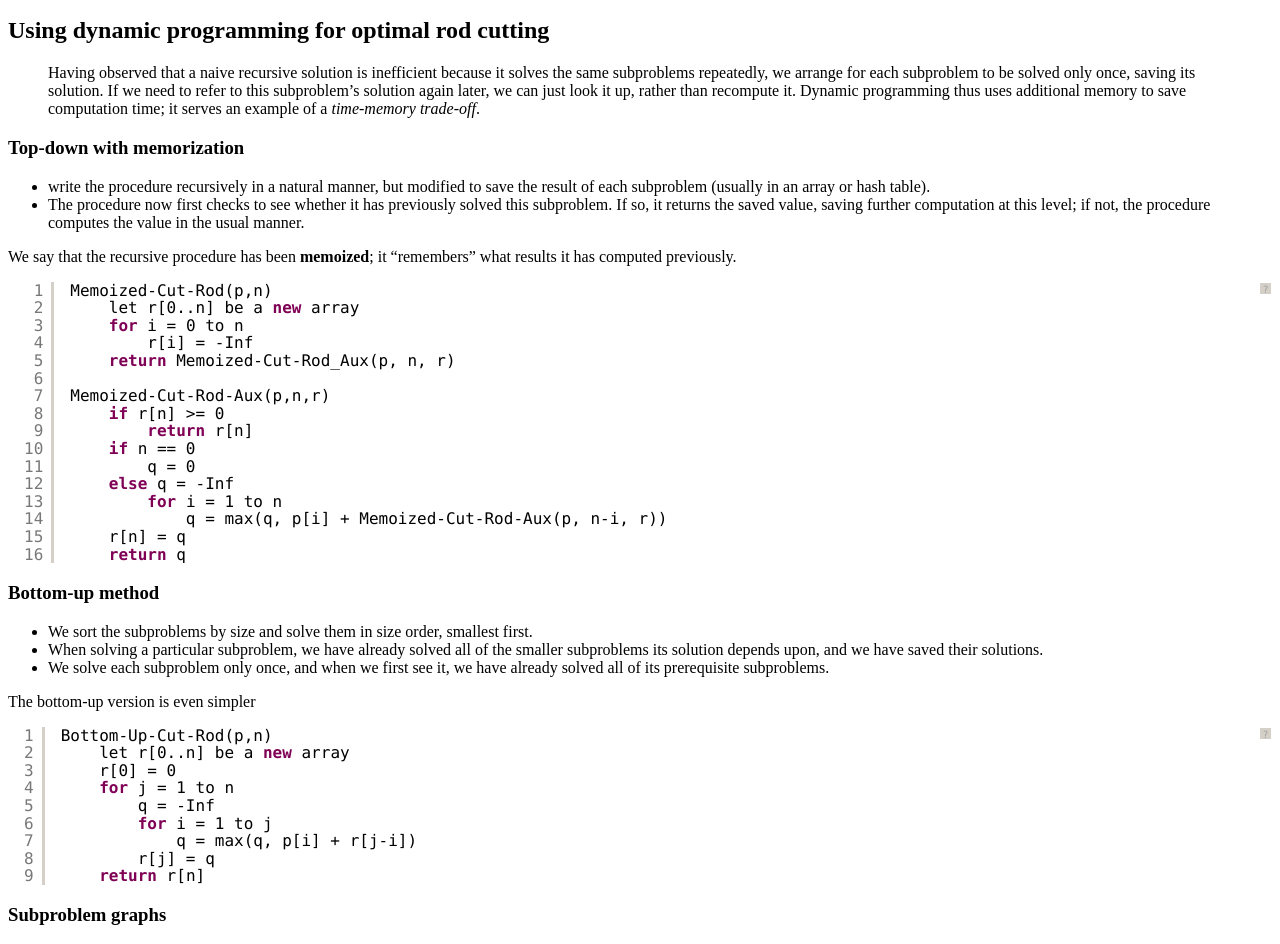
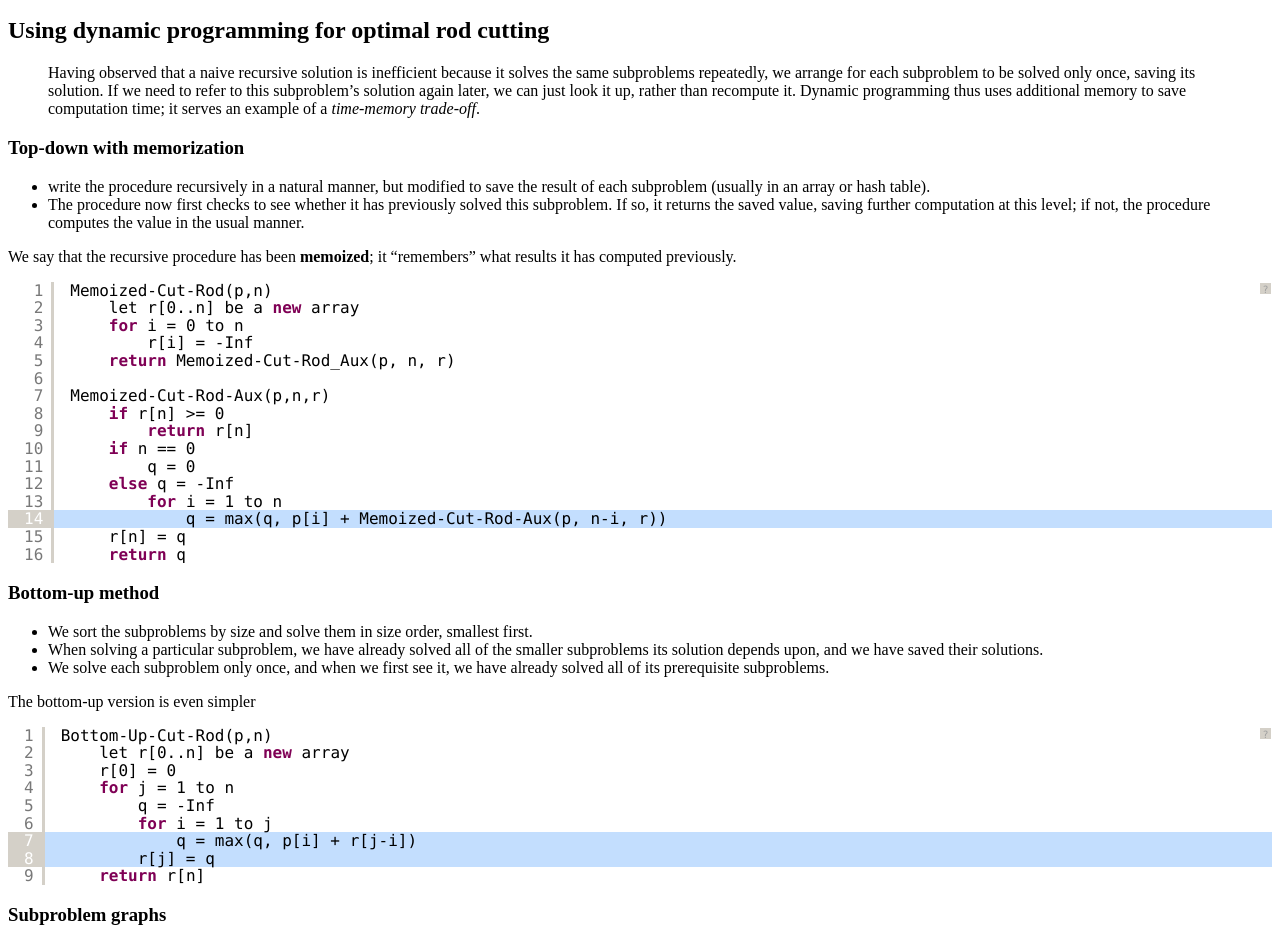
Before and after one commit to wangxinalex/wangxinalex.github.io, a Jekyll site: the page built from _posts/2014-11-09-dynamic-programming.md, in a window 1280 px wide. Shown: the part 894-1838 px from the top of the page. Built offline with Jekyll 4.4.1, drawn with Linux system fonts in a browser that asks for light colours; nearby versions of some CDN libraries; formulas are drawn with MathJax 3; comment, search, counter and statistics services are not loaded.

Commit message:
modified #13

```diff
--- a/_posts/2014-11-09-dynamic-programming.md
+++ b/_posts/2014-11-09-dynamic-programming.md
@@ -41,7 +41,7 @@ value in the usual manner.
 
 We say that the recursive procedure has been **memoized**; it “remembers” what results it has computed previously.
 
-<pre class = "brush:cpp">
+<pre class = "brush:cpp; highlight: [14]">
 	Memoized-Cut-Rod(p,n)
 		let r[0..n] be a new array
 		for i = 0 to n
@@ -68,7 +68,7 @@ We say that the recursive procedure has been **memoized**; it “remembers” wh
 
 The bottom-up version is even simpler
 
-<pre class = "brush:cpp">
+<pre class = "brush:cpp; highlight: [7, 8] ">
 	Bottom-Up-Cut-Rod(p,n)
 		let r[0..n] be a new array
 		r[0] = 0
```
